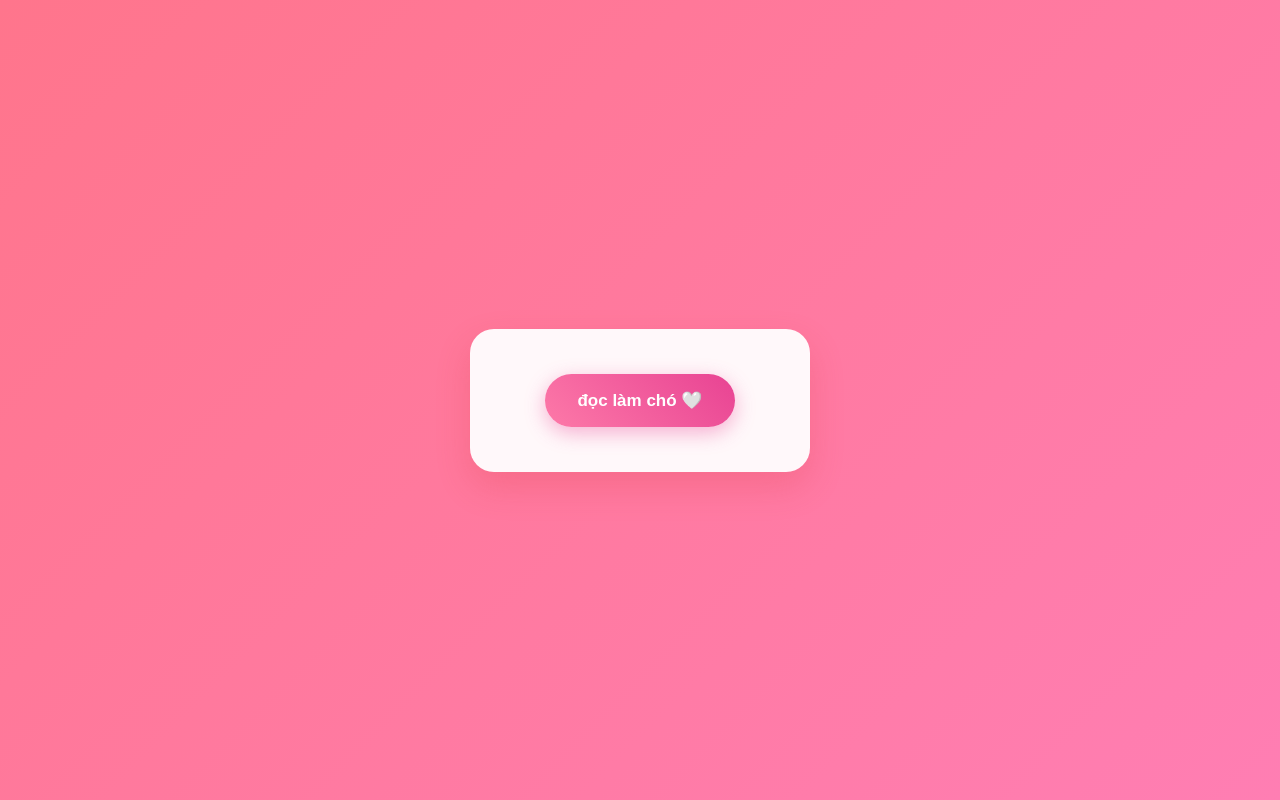
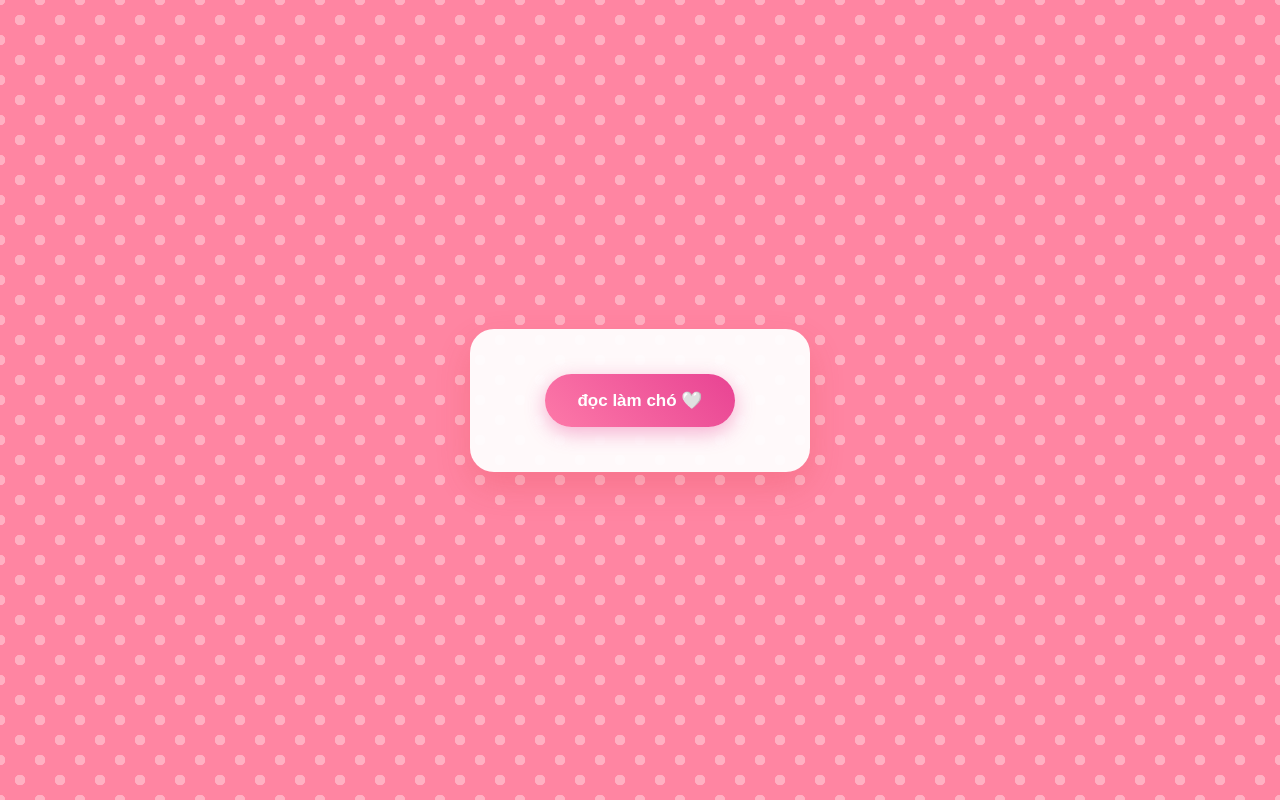
Before and after one commit to 33yagami/ghet-nhat-tren-doi, a plain HTML site: page index.html in a window 1280 px wide. Drawn offline with Linux system fonts and the light colour scheme.

Commit message:
Update index.html

```diff
--- a/index.html
+++ b/index.html
@@ -15,12 +15,16 @@
       display: flex;
       justify-content: center;
       align-items: center;
-      background: linear-gradient(135deg, #ff758c 0%, #ff7eb3 100%);
+      background-color: #ff85a2;
+      background-image:
+        radial-gradient(rgba(255, 255, 255, 0.35) 18%, transparent 19%),
+        radial-gradient(rgba(255, 255, 255, 0.35) 18%, transparent 19%);
+      background-size: 40px 40px;
+      background-position: 0 0, 20px 20px;
       font-family: -apple-system, BlinkMacSystemFont, "Segoe UI", Roboto, Helvetica, Arial, sans-serif;
       padding: 20px;
       overflow-x: hidden;
     }
-
     /* Hiệu ứng icon rơi nền */
     .icon-bg {
       position: fixed;
```
